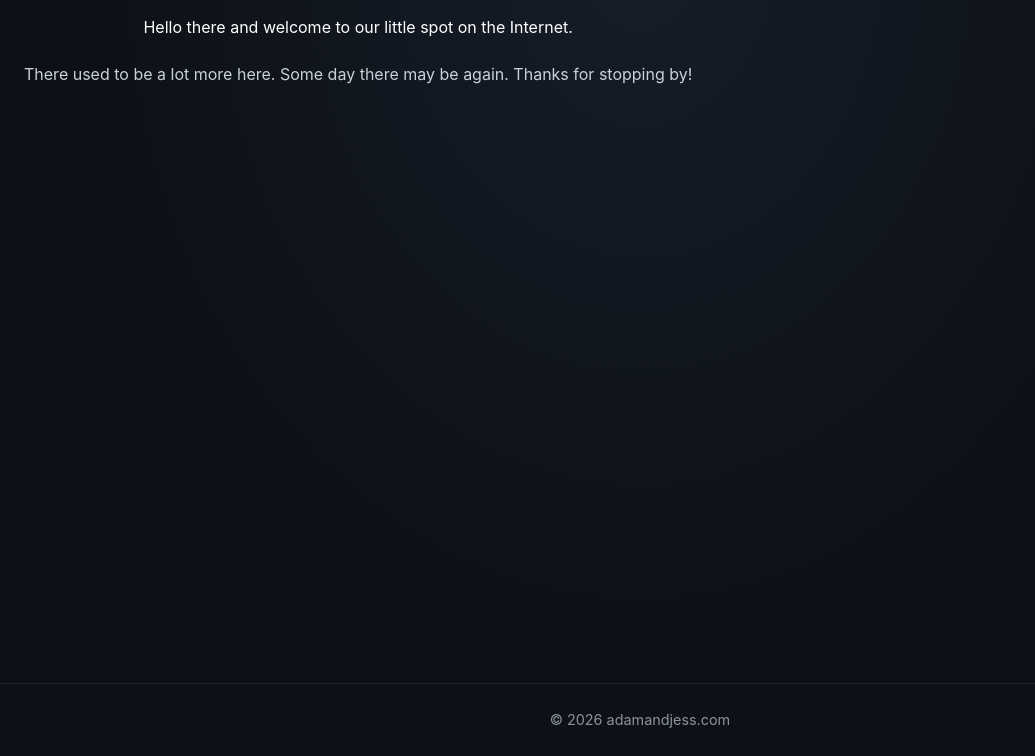
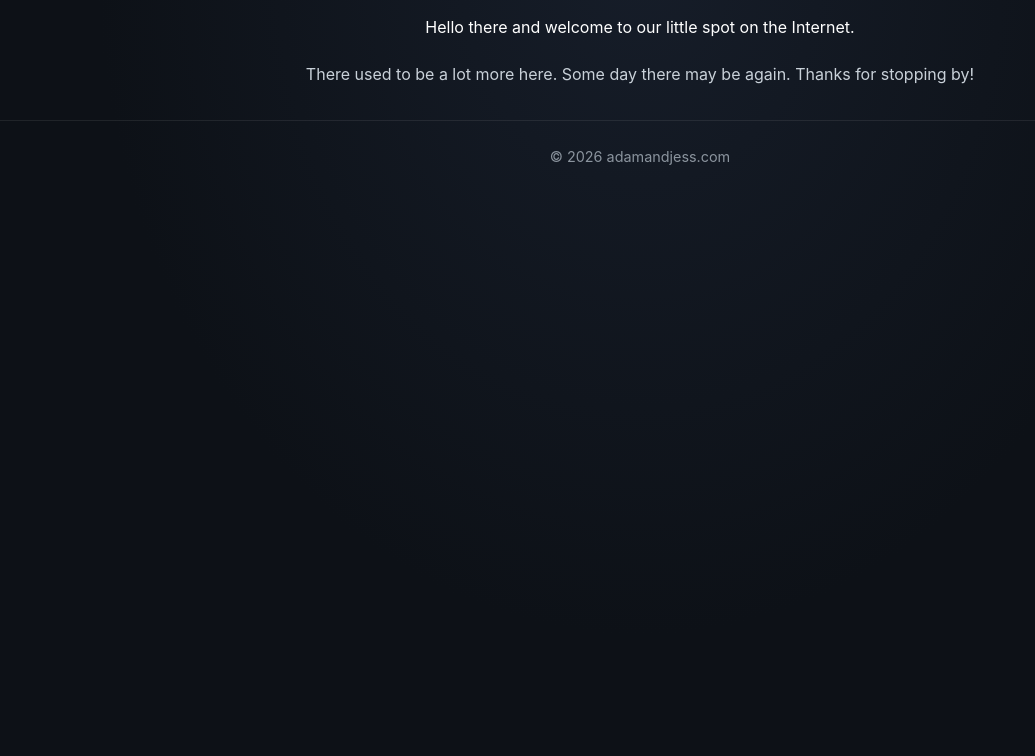
Before and after one commit to aesslinger/adamandjess, a plain HTML site: page index.html in a window 1280 px wide. Shown: the part 44-800 px from the top of the page, without its empty margins (0-1035 px from the left). Drawn offline with Linux system fonts and the light colour scheme.

Commit message:
Update index.html

```diff
--- a/index.html
+++ b/index.html
@@ -44,14 +44,10 @@
       overflow-wrap: anywhere;
     }
     main {
-      flex: 1;
-      display: flex;
-      align-items: top;
       text-align: center;
       padding: 1rem 1.5rem;
     }
     .card {
-      max-width: 64rem;
       text-align: center;
     }
     .card .lead {
```
